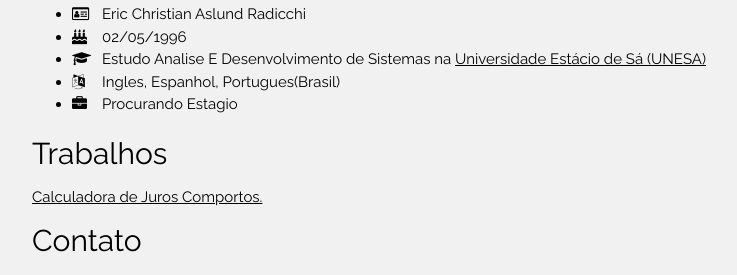
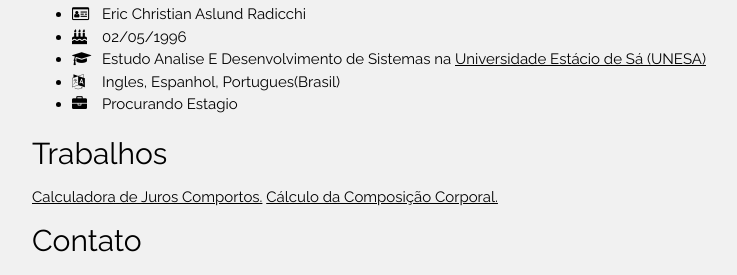
Before and after one commit to EricAslund/123, a plain HTML site: page index.html in a window 1280 px wide. Shown: the part 2384-2659 px from the top of the page, without its empty margins (74-811 px from the left). Drawn offline with nearby package versions, Linux system fonts and the light colour scheme.

Commit message:
Add files via upload

```diff
--- a/index.html
+++ b/index.html
@@ -121,6 +121,7 @@ body,h1,h2,h3,h4,h5,h6 {font-family: "Raleway", Arial, Helvetica, sans-serif}
   </ul>
   <h2>Trabalhos</h2>
   <a href="https://ericaslund.github.io/juros/">Calculadora de Juros Comportos.</a>
+  <a href="https://ericaslund.github.io/MassaCorporal/">Cálculo da Composição Corporal.</a>
     <h2>Contato</h2>
   <ul>
     <li><i class="fa fa-phone" style="width:30px"></i> Phone: +32 991441798<br></li>
```
